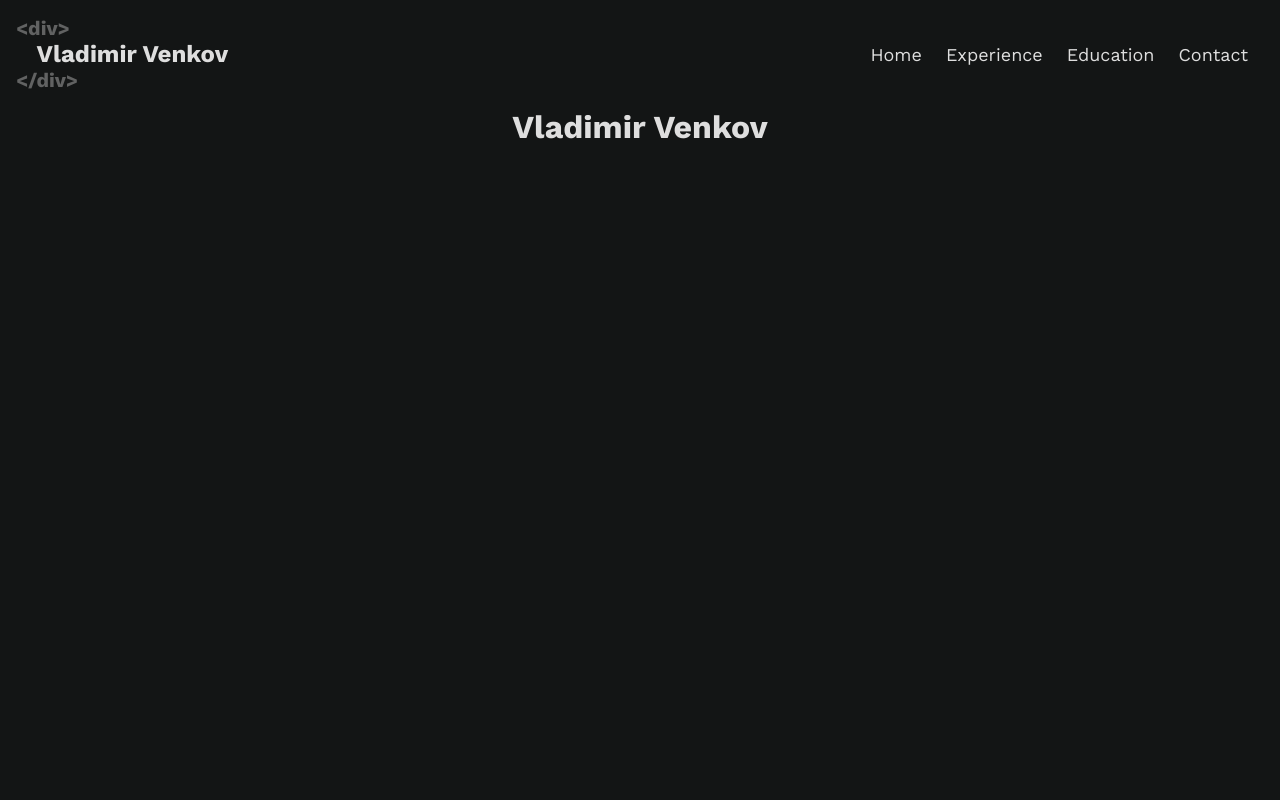
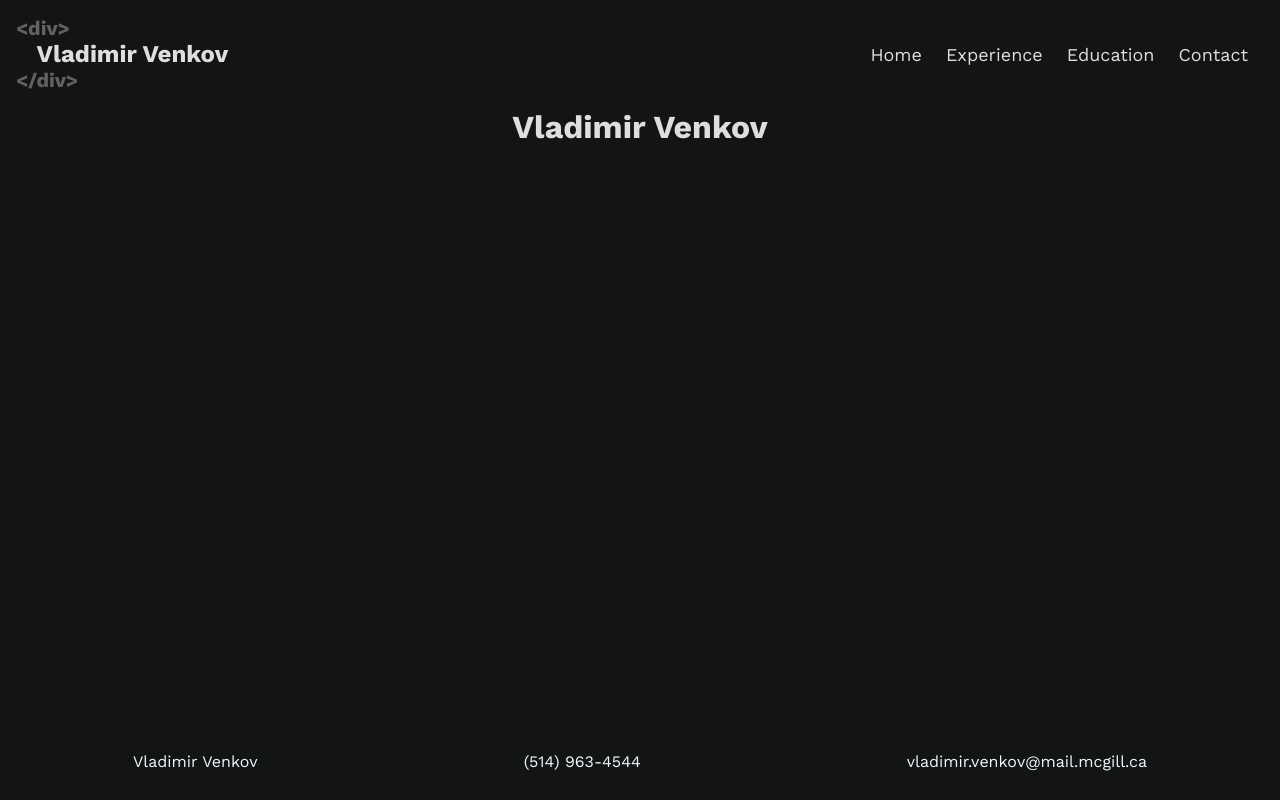
Before and after one commit to vladimirven001/react-portfolio, a Next.js app: page / in a window 1280 px wide. Built offline with nearby package versions, Linux system fonts and the light colour scheme.

Commit message:
FIXED FOOTER

```diff
--- a/pages/_app.js
+++ b/pages/_app.js
@@ -1,6 +1,5 @@
 import Navbar from '../components/Navbar'
 import "../styles/globals.css"
-import styles from '../styles/Home.module.css'
 
 function MyApp({ Component, pageProps }) {
   return (
--- a/pages/index.js
+++ b/pages/index.js
@@ -4,24 +4,18 @@ import styles from '../styles/Home.module.css'
 
 export default function Home() {
   return (
+    <div>
       <div className={styles.container}>
-
         <Head>
-
           <title>Vladimir Venkov</title>
-        <link rel="icon" href='/Letter-V.ico'/>
-
+          <link rel="icon" href='/Letter-V.ico' />
         </Head>
-
-
         <div className={styles.principal}>
-
-        <h1 style={{textAlign: "center"}} >Vladimir Venkov</h1>
+          <h1 style={{ textAlign: "center" }}>Vladimir Venkov</h1>
 
           <Footer />
-
         </div>
-
+      </div>
     </div>
 
   )
--- a/styles/Footer.module.css
+++ b/styles/Footer.module.css
@@ -2,8 +2,9 @@
 .eqi_container {
 
     position:absolute;
-    bottom: 0px;
-    width: 100%;
+    bottom: 0;
+    right: 0;
+    left: 0;
     height: auto;
     background-color: #131515;
     display: flex;
--- a/styles/Home.module.css
+++ b/styles/Home.module.css
@@ -1,22 +1,18 @@
 .container {
-  height: 100%;
+  height: calc(100% - 10vh - max(17px, 0.9vw));
   width: 100%;
-  position:fixed;
+  position: fixed;
   overflow-y: auto;
 }
 
 .principal {
-  min-height: 100%;
-  margin: 0;
-  min-width: auto;
-  box-sizing: inherits;
-  padding-bottom: calc(10vh + 20px);
-  position: relative;
-  justify-content: center;
-  align-items: center;
+    margin: 0;
+    min-width: auto;
+    min-height: 100%;
+    position: relative;
+    padding-bottom: calc(2rem + 17px + 2px);
+    box-sizing: inherit;
 }
-
-
 
 .footer {
   display: flex;
--- a/styles/globals.css
+++ b/styles/globals.css
@@ -17,19 +17,10 @@ header{
 }
 html{
   height: 100%;
+  overflow-y: auto;
+  box-sizing: border-box;
   background-color: #131515;
   color: #dedede;
-  box-sizing: border-box;
-}
-body{
-  margin: 0;
-}
-main{
-  margin: 0;
-  min-width: auto;
-  min-height: 100%;
-  position: relative;
-  box-sizing: inherit;
 }
 nav{
   display: flex;
@@ -84,6 +75,7 @@ nav{
   justify-content: center;
   align-items: center;
 }
+
 @media screen and (min-width: 768px) {
   .nav__menu-bar{
     display: none;
```
Also changed, not shown: pages/experience.js (+7 -3 lines). Lines whose indentation alone changed are shown as unchanged.
